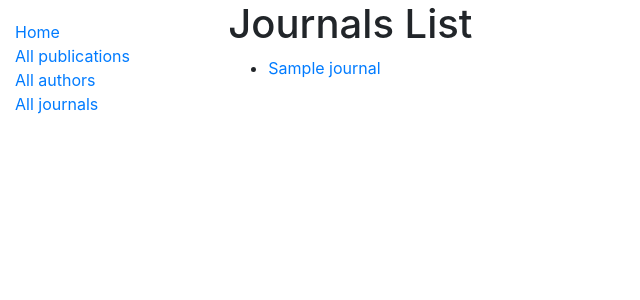
After one commit to apjanco/prozhito, a Django app: template catalog/templates/catalog/journal_list.html in a window 1280 px wide. The commit adds this page. Shown: the top 300 px of the page, without its empty margins (0-640 px from the left). Run offline with Django 3.2, Linux system fonts and the light colour scheme; the template is opened without the code that fills it: most values are stand-ins (such as "Sample title", 1, 10 or a date in 2020); some libraries are stand-ins or nearby versions.

Commit message:
Add All Journals Section

```diff
--- a/catalog/models.py
+++ b/catalog/models.py
@@ -13,6 +13,10 @@ class Journal(models.Model):
     def __str__(self):
         """String for representing the Model object."""
         return self.name
+
+    def get_absolute_url(self):
+        """Returns the url to access a detail record for this journal."""
+        return reverse('journal-detail', args=[str(self.id)])
 
 class Author(models.Model):
     "Model representing the author of an publication"
@@ -63,5 +67,5 @@ class Publication(models.Model):
         return self.title
 
     def get_absolute_url(self):
-        """Returns the url to access a detail record for this book."""
+        """Returns the url to access a detail record for this publication."""
         return reverse('publication-detail', args=[str(self.id)])
--- a/catalog/templates/base_generic.html
+++ b/catalog/templates/base_generic.html
@@ -18,6 +18,7 @@
           <li><a href="{% url 'index' %}">Home</a></li>
           <li><a href="{% url 'publications' %}">All publications</a></li>
           <li><a href="">All authors</a></li>
+          <li><a href="{% url 'journals' %}">All journals</a></li>
         </ul>
      {% endblock %}
       </div>
--- /dev/null
+++ b/catalog/templates/catalog/journal_list.html
@@ -0,0 +1,16 @@
+{% extends "base_generic.html" %}
+
+{% block content %}
+  <h1>Journals List</h1>
+  {% if journal_list %}
+  <ul>
+    {% for journal in journal_list %}
+      <li>
+        <a href="{{ journal.get_absolute_url }}">{{ journal.name }}</a>
+      </li>
+    {% endfor %}
+  </ul>
+  {% else %}
+    <p>There are no journals in our database.</p>
+  {% endif %}
+{% endblock %}
--- a/catalog/templates/catalog/publication_detail.html
+++ b/catalog/templates/catalog/publication_detail.html
@@ -5,7 +5,7 @@
 
   <p><strong>Author:</strong> <a href="">{{ publication.author }}</a></p> <!-- author detail link not yet defined -->
 
-
+  <p> {{ publication.text }}</p>
   <div style="margin-left:20px;margin-top:20px">
 
 
--- a/catalog/urls.py
+++ b/catalog/urls.py
@@ -6,4 +6,6 @@ urlpatterns = [
     path('', views.index, name='index'),
     path('publications/', views.PublicationListView.as_view(), name='publications'),
     path('publication/<int:pk>', views.PublicationDetailView.as_view(), name='publication-detail'),
+    path('journals/', views.JournalListView.as_view(), name='journals'),
+    path('journal/<int:pk>', views.JournalDetailView.as_view(), name='journal-detail'),
 ]
--- a/catalog/views.py
+++ b/catalog/views.py
@@ -30,3 +30,9 @@ class PublicationListView(generic.ListView):
 
 class PublicationDetailView(generic.DetailView):
     model = Publication
+
+class JournalListView(generic.ListView):
+    model = Journal
+
+class JournalDetailView(generic.DetailView):
+    model = Journal
```
Also changed, not shown: catalog/templates/catalog/journal_detail.html (added, +12 -0 lines).
